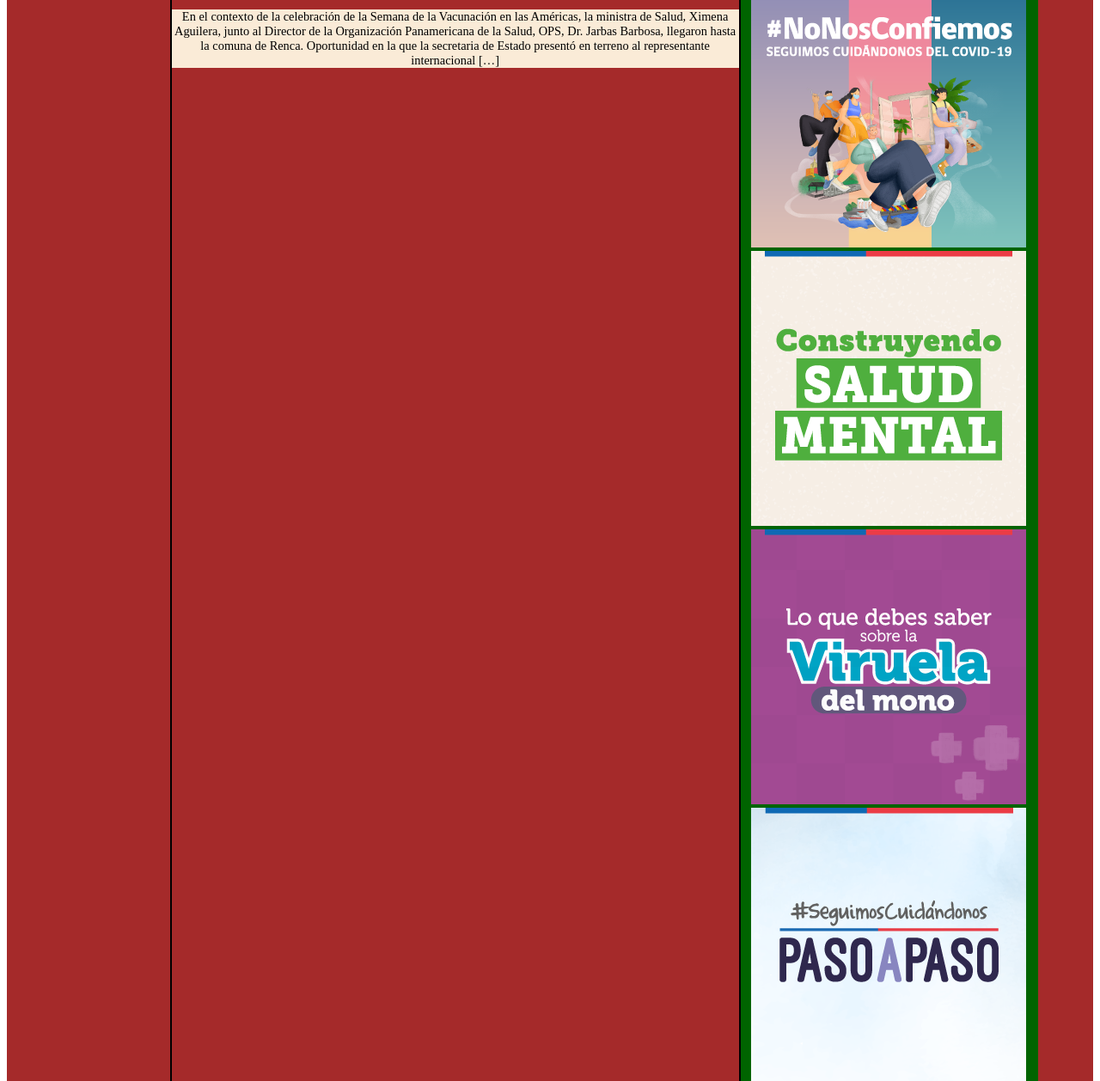
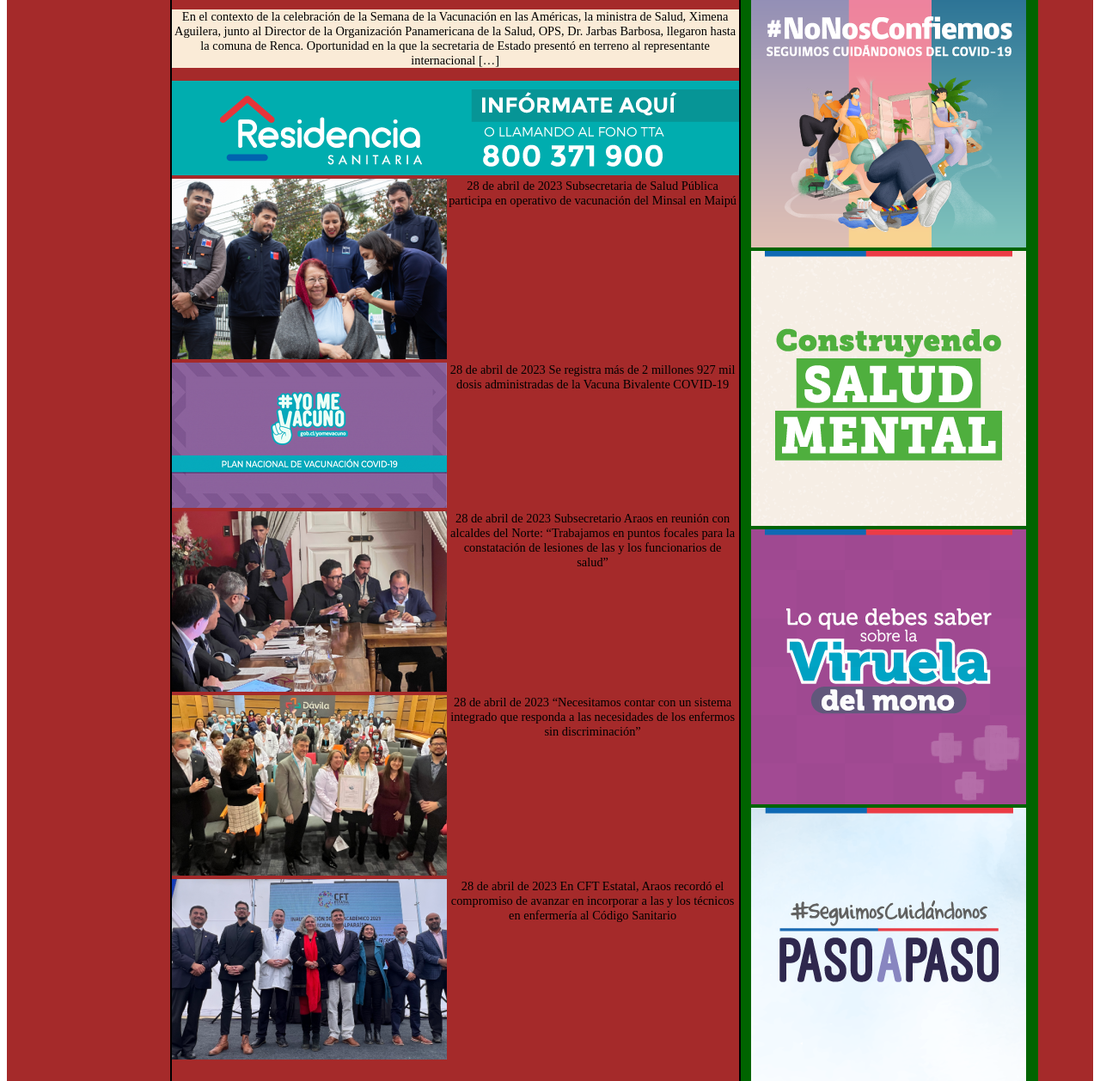
Before and after one commit to PaolaUribe88/EjercicioMinsal, a plain HTML site: page index.html in a window 1280 px wide. Shown: the part 922-2180 px from the top of the page at 86% size. Drawn offline with Linux system fonts and the light colour scheme.

Commit message:
agrego contenido columna izquierda

```diff
--- a/assets/css/minsal.css
+++ b/assets/css/minsal.css
@@ -26,6 +26,9 @@
     margin-top: 5%;
     margin-right: 15%;
 }
+.noticiasPrincipal{
+
+}
 .noticiasTitulo{
     color: grey;
     text-align: start;
@@ -48,3 +51,7 @@
 .listaRedes{
     background-color: gray;
 }
+.contenedorImgTexto{
+    display: flex;
+    flex-direction: row;
+}
--- a/index.html
+++ b/index.html
@@ -26,6 +26,7 @@
   <main class="contenedorPrincipal">
     <aside class="principaIzquierda">
         <!--CONTENEDOR IMAGENES IZQUIERDO-->
+        <section class="padreNoticias">
             <article class="imgPrincial"><!--columnas-->
                 <div class="img"><img src="assets/img/vacunate.png"></div>
                 <div class="img"><img src="assets/img/puntos.png"></div>
@@ -35,7 +36,7 @@
                 <div class="noticiasTitulo"><h5>Últimas Noticias</h5></div>
                 <div class="img"><img src="assets/img/noticias.png"></div>
             </article>
-
+        </section>
         <article clas="contenedorDatosIz">
             <div class="contenedorTextoIz">
                 Ministra de Salud y Director de OPS refuerzan proceso de vacunación desde Cesfam
@@ -58,6 +59,32 @@
                 <div class="textoIz">
                     <p>En el contexto de la celebración de la Semana de la Vacunación en las Américas, la ministra de Salud, Ximena Aguilera, junto al Director de la Organización Panamericana de la Salud, OPS, Dr. Jarbas Barbosa, llegaron hasta  la comuna de Renca. Oportunidad en la que la secretaria de Estado presentó en terreno al representante internacional […]</p>
                 </div>
+                <div class="img"><img src="assets/img/residencia.png"></div>
+
+            <div class="contenedorImgTexto">
+                <div class="contenedorImgLateral"><img src="assets/img/portada1.png"></div>
+                <div class="contenedorTextoLateral">28 de abril de 2023
+                Subsecretaria de Salud Pública participa en operativo de vacunación del Minsal en Maipú</div>
+            </div>
+            <div class="contenedorImgTexto">
+                <div class="contenedorImgLateral"><img src="assets/img/yome.png"></div>
+                <div class="contenedorTextoLateral">28 de abril de 2023
+                Se registra más de 2 millones 927 mil dosis administradas de la Vacuna Bivalente COVID-19</div>
+            </div>
+            <div class="contenedorImgTexto">
+                <div class="contenedorImgLateral"><img src="assets/img/subse.png"></div>
+                <div class="contenedorTextoLateral">28 de abril de 2023
+                    Subsecretario Araos en reunión con alcaldes del Norte: “Trabajamos en puntos focales para la constatación de lesiones de las y los funcionarios de salud”</div>
+            </div>
+            <div class="contenedorImgTexto">
+                <div class="contenedorImgLateral"><img src="assets/img/nece.png"></div>
+                <div class="contenedorTextoLateral">28 de abril de 2023
+                    “Necesitamos contar con un sistema integrado que responda a las necesidades de los enfermos sin discriminación”</div>
+            </div>
+            <div class="contenedorImgTexto">
+                <div class="contenedorImgLateral"><img src="assets/img/cft.png"></div>
+                <div class="contenedorTextoLateral">28 de abril de 2023
+                    En CFT Estatal, Araos recordó el compromiso de avanzar en incorporar a las y los técnicos en enfermería al Código Sanitario</div>
             </div>
 
         </article>
```
Also changed, not shown: assets/img/cft.png (added), assets/img/nece.png (added), assets/img/portada1.png (added), assets/img/residencia.png (added), assets/img/subse.png (added), assets/img/yome.png (added). Lines whose indentation alone changed are shown as unchanged.
